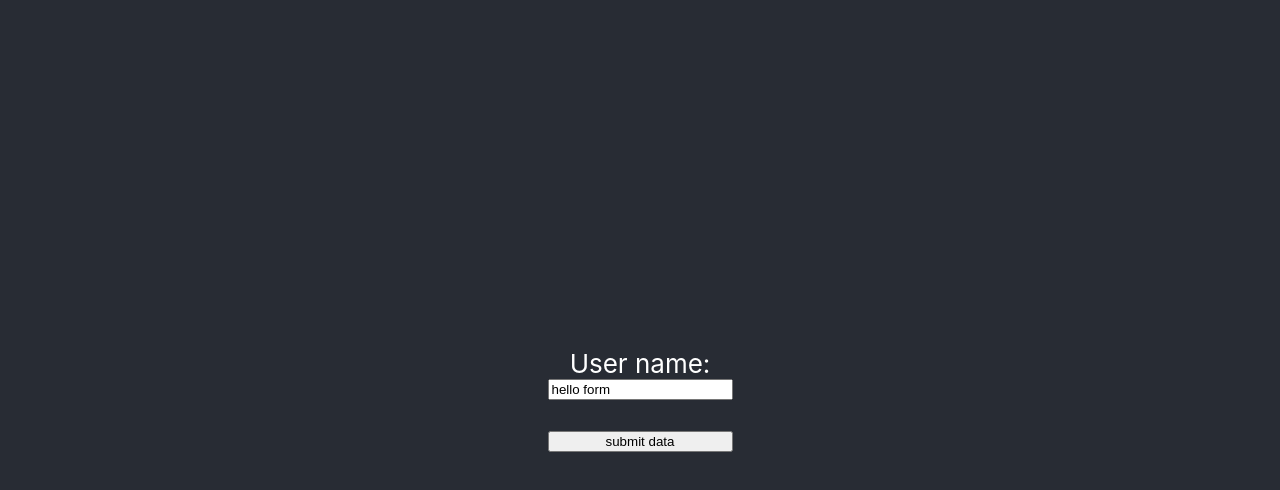
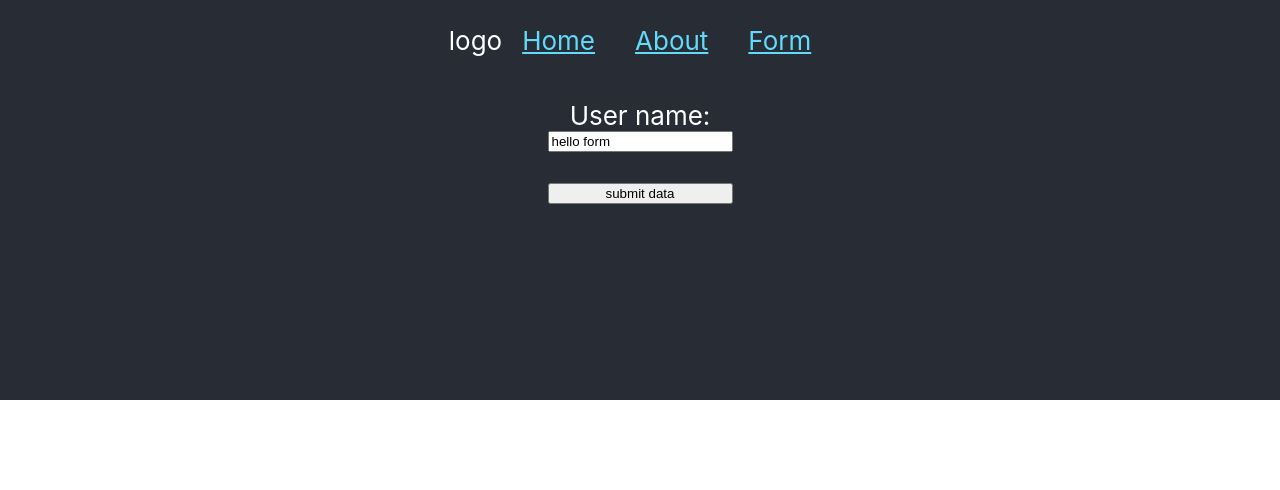
Before and after one commit to Kratak/test-react-app, a React (Create React App) app: page / in a window 1280 px wide. Shown: the top 490 px of the page. Built offline with nearby package versions, Linux system fonts and the light colour scheme.

Commit message:
feat(packages): navigation

```diff
--- a/src/App.css
+++ b/src/App.css
@@ -1,5 +1,12 @@
 .App {
+  display: flex;
+  flex-direction: column;
   text-align: center;
+  background-color: #282c34;
+  font-size: calc(10px + 2vmin);
+  color: white;
+  min-height: 50vh;
+  align-items: center;
 }
 
 .App-logo {
@@ -14,18 +21,19 @@
 }
 
 .App-header {
-  background-color: #282c34;
-  min-height: 100vh;
+  min-height: 10vh;
   display: flex;
-  flex-direction: column;
+  flex-direction: row;
   align-items: center;
   justify-content: center;
-  font-size: calc(10px + 2vmin);
+  font-size: 26px;
   color: white;
+  margin-bottom: 20px;
 }
 
 .App-link {
   color: #61dafb;
+  padding: 10px 20px;
 }
 
 @keyframes App-logo-spin {
--- a/src/App.tsx
+++ b/src/App.tsx
@@ -1,13 +1,28 @@
 import React from 'react';
+import {Routes, Route, Link} from "react-router-dom";
+
 import './App.css';
 import {InputForm} from "./InputForm";
 
 function App() {
     return (
         <div className="App">
-            <header className="App-header">
-                <InputForm defaultValue={'hello form'}/>
-            </header>
+            <div className='App-header'>
+                <div>
+                    logo
+                </div>
+                <div>
+                    <Link className='App-link' to={'/'}>Home</Link>
+                    <Link className='App-link' to={'/about'}>About</Link>
+                    <Link className='App-link' to={'/form'}>Form</Link>
+                </div>
+            </div>
+            <Routes>
+                <Route path='/' element={<InputForm defaultValue={'hello form'}/>}/>
+                <Route path='*' element={<div>404</div>}/>
+                <Route path='/about' element={<div>About</div>}/>
+                <Route path='/form' element={<div>Form</div>}/>
+            </Routes>
         </div>
     );
 }
--- a/src/index.tsx
+++ b/src/index.tsx
@@ -3,14 +3,17 @@ import ReactDOM from 'react-dom/client';
 import './index.css';
 import App from './App';
 import reportWebVitals from './reportWebVitals';
+import {BrowserRouter} from "react-router-dom";
 
 const root = ReactDOM.createRoot(
-  document.getElementById('root') as HTMLElement
+    document.getElementById('root') as HTMLElement
 );
 root.render(
-  <React.StrictMode>
-    <App />
-  </React.StrictMode>
+    <React.StrictMode>
+        <BrowserRouter>
+            <App/>
+        </BrowserRouter>
+    </React.StrictMode>
 );
 
 // If you want to start measuring performance in your app, pass a function
```
